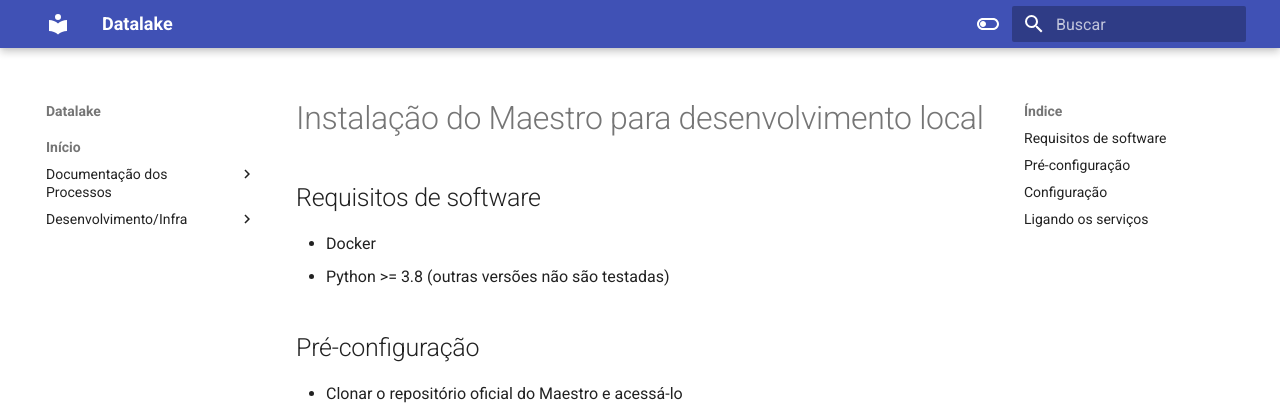
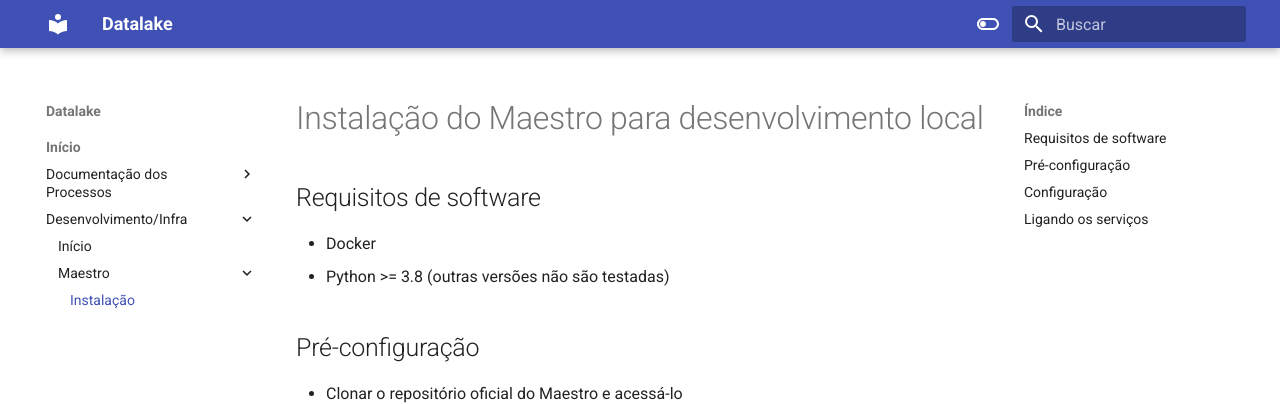
Before and after one commit to RJ-SMTR/maestro-docs, an MkDocs documentation site: the page built from docs/maestro-install.md, in a window 1280 px wide. Shown: the top 404 px of the page. Built offline with MkDocs 1.6.1 and Material for MkDocs 9.7.7, drawn with Linux system fonts in a browser that asks for light colours; the version menu is left out.

Commit message:
add maestro install + fix venv

```diff
--- a/mkdocs.yml
+++ b/mkdocs.yml
@@ -30,8 +30,9 @@
       # - Registros GPS: index.md
     - Desenvolvimento/Infra:
       - Início: desenv-index.md
-      - Instalação:
-        - Local: index.md
+      - Maestro:
+        - Instalação: maestro-install.md
+        # - Local: index.md
         # - Nuvem: index.md
       # - maestro-bq:
         # - Referência: maestro-bq-ref.md
```
Also changed, not shown: 1 other file.
